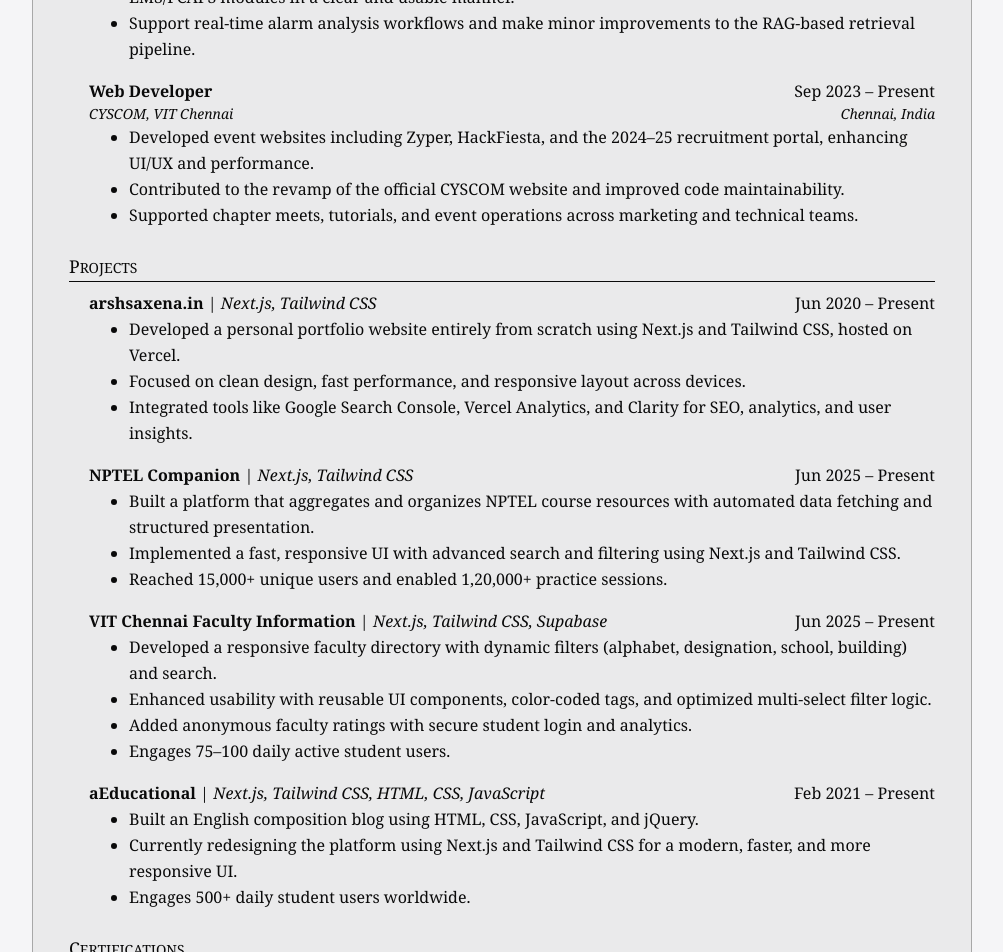
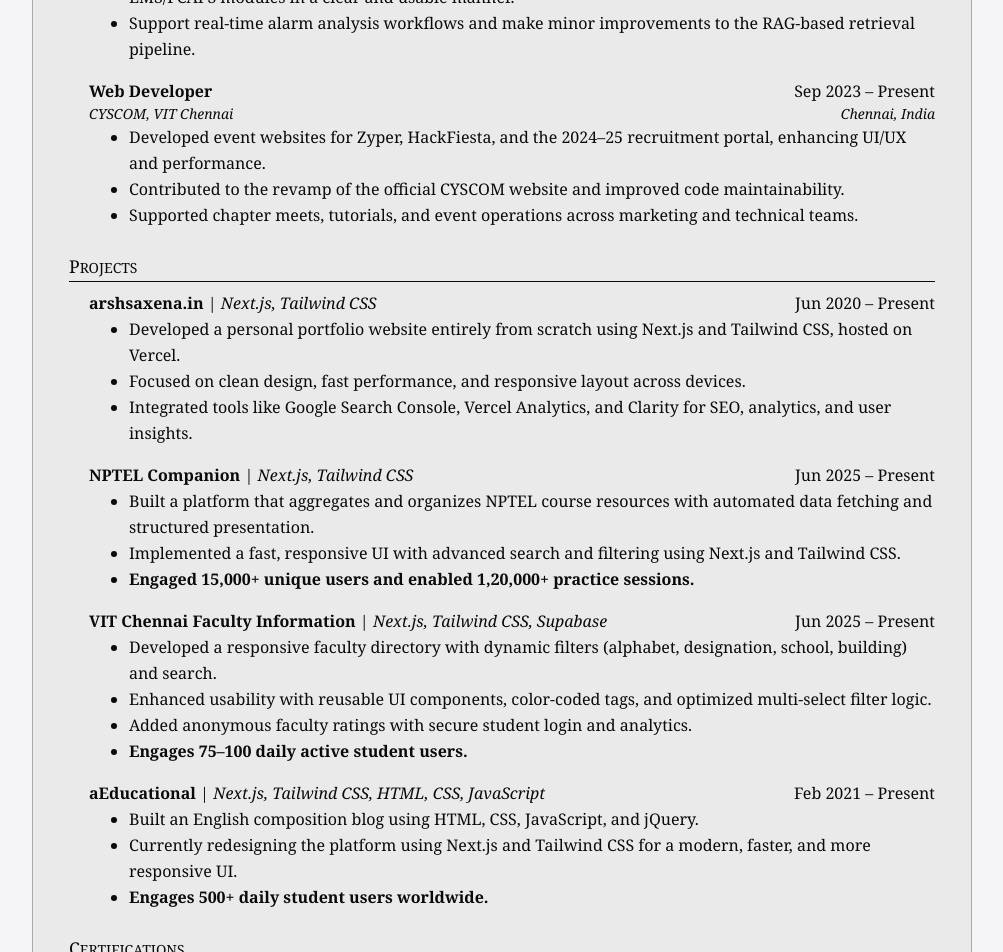
Before and after one commit to arshsaxena/arshsaxenadotin, a Next.js app: page /resume in a window 1280 px wide. Shown: the part 640-1592 px from the top of the page, without its empty margins (138-1141 px from the left). Built offline with nearby package versions, Linux system fonts and the light colour scheme; a web font is replaced by a local one.

Commit message:
Support HTML in resume details and highlights

```diff
--- a/src/components/Resume/Content.js
+++ b/src/components/Resume/Content.js
@@ -46,7 +46,7 @@
 			location: 'Chennai, India',
 			duration: 'Sep 2023 – Present',
 			responsibilities: [
-				'Developed event websites including Zyper, HackFiesta, and the 2024–25 recruitment portal, enhancing UI/UX and performance.',
+				'Developed event websites for Zyper, HackFiesta, and the 2024–25 recruitment portal, enhancing UI/UX and performance.',
 				'Contributed to the revamp of the official CYSCOM website and improved code maintainability.',
 				'Supported chapter meets, tutorials, and event operations across marketing and technical teams.',
 			],
@@ -70,7 +70,7 @@
 			details: [
 				'Built a platform that aggregates and organizes NPTEL course resources with automated data fetching and structured presentation.',
 				'Implemented a fast, responsive UI with advanced search and filtering using Next.js and Tailwind CSS.',
-				'Reached 15,000+ unique users and enabled 1,20,000+ practice sessions.',
+				'<strong>Engaged 15,000+ unique users and enabled 1,20,000+ practice sessions.</strong>',
 			],
 		},
 		{
@@ -81,7 +81,7 @@
 				'Developed a responsive faculty directory with dynamic filters (alphabet, designation, school, building) and search.',
 				'Enhanced usability with reusable UI components, color-coded tags, and optimized multi-select filter logic.',
 				'Added anonymous faculty ratings with secure student login and analytics.',
-				'Engages 75–100 daily active student users.',
+				'<strong>Engages 75–100 daily active student users.</strong>',
 			],
 		},
 		{
@@ -91,7 +91,7 @@
 			details: [
 				'Built an English composition blog using HTML, CSS, JavaScript, and jQuery.',
 				'Currently redesigning the platform using Next.js and Tailwind CSS for a modern, faster, and more responsive UI.',
-				'Engages 500+ daily student users worldwide.',
+				'<strong>Engages 500+ daily student users worldwide.</strong>',
 			],
 		},
 	],
@@ -323,9 +323,7 @@
 							<ul className="ml-5 list-disc">
 								{(item.responsibilities || item.details).map(
 									(point, i) => (
-										<li key={i} className="ml-5">
-											{point}
-										</li>
+										<li key={i} className="ml-5" dangerouslySetInnerHTML={{ __html: point }} />
 									),
 								)}
 							</ul>
```
